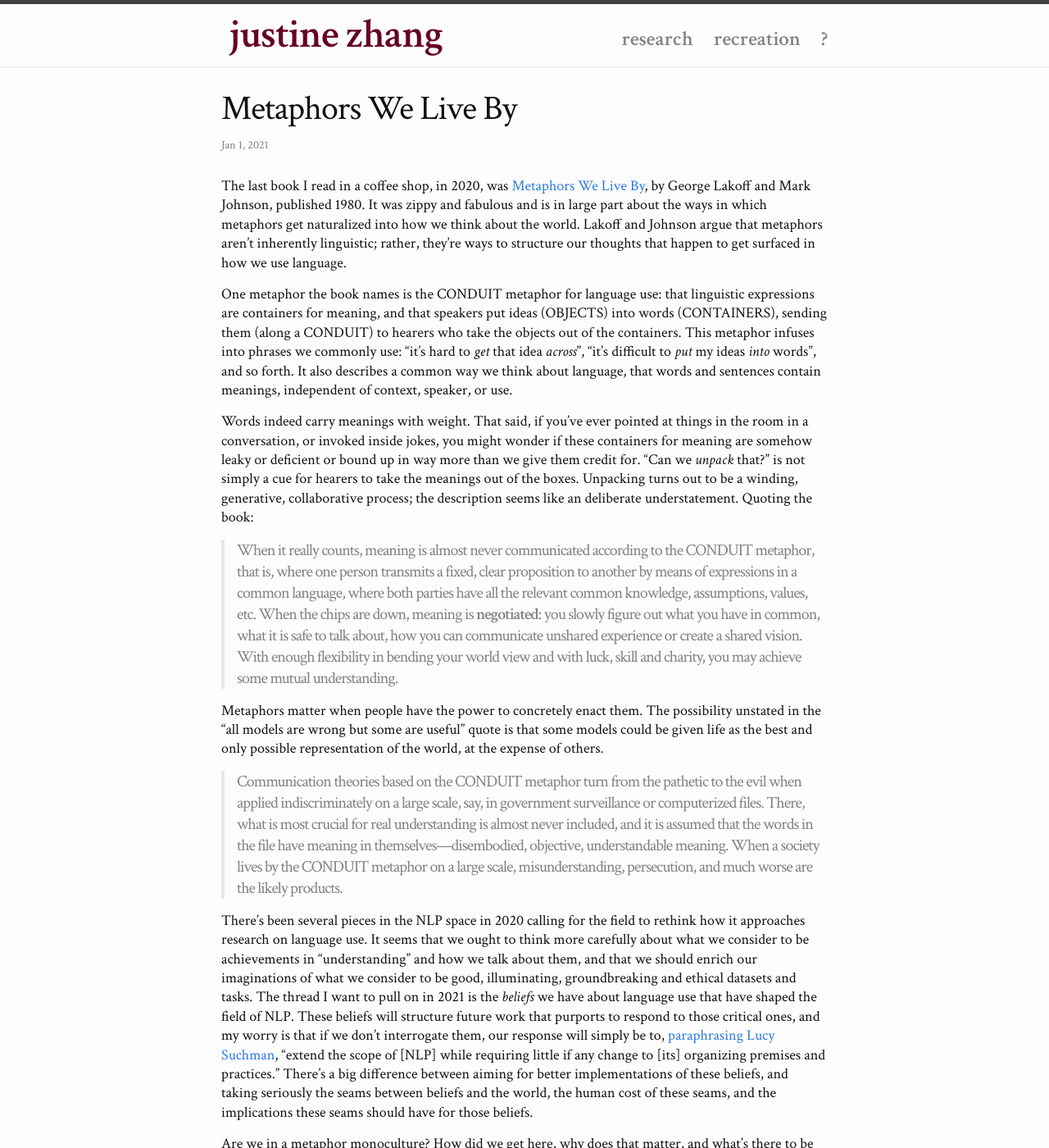
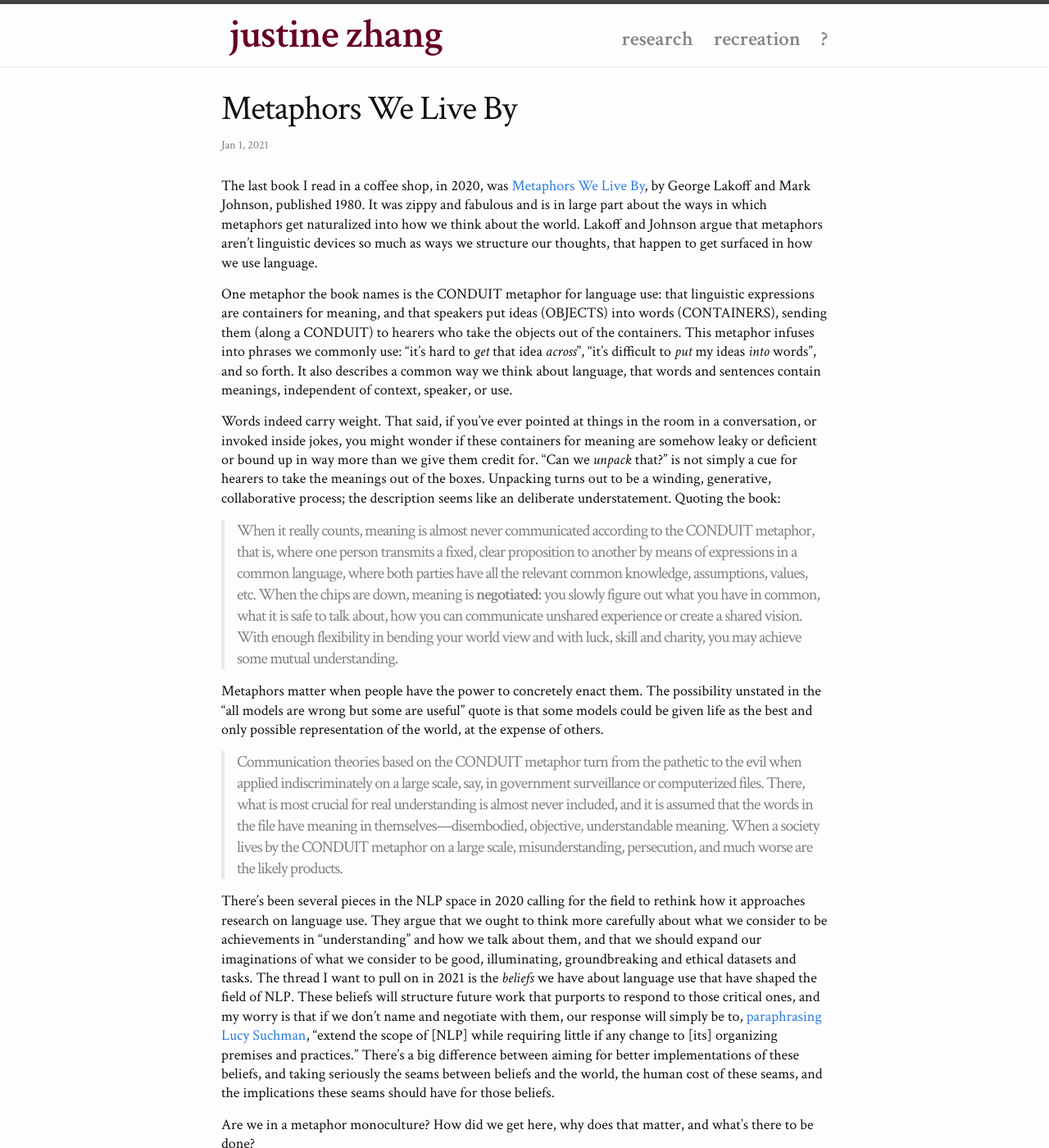
Before and after one commit to tisjune/tisjune.github.io, a Jekyll site: the page built from _posts/2021-01-01-metaphors.md, in a window 1280 px wide and 1400 px high. Shown: the whole window at 82% size. Built offline with Jekyll 4.4.1, drawn with Linux system fonts in a browser that asks for light colours; nearby versions of some CDN libraries.

Commit message:
not a blog

```diff
--- a/_posts/2021-01-01-metaphors.md
+++ b/_posts/2021-01-01-metaphors.md
@@ -5,11 +5,11 @@
 abstract: "On metaphors for language use."
 categories: blog
 ---
-The last book I read in a coffee shop, in 2020, was [Metaphors We Live By](https://press.uchicago.edu/ucp/books/book/chicago/M/bo3637992.html), by George Lakoff and Mark Johnson, published 1980. It was zippy and fabulous and is in large part about the ways in which metaphors get naturalized into how we think about the world. Lakoff and Johnson argue that metaphors aren't inherently linguistic; rather, they're ways to structure our thoughts that happen to get surfaced in how we use language.
+The last book I read in a coffee shop, in 2020, was [Metaphors We Live By](https://press.uchicago.edu/ucp/books/book/chicago/M/bo3637992.html), by George Lakoff and Mark Johnson, published 1980. It was zippy and fabulous and is in large part about the ways in which metaphors get naturalized into how we think about the world. Lakoff and Johnson argue that metaphors aren't linguistic devices so much as ways we structure our thoughts, that happen to get surfaced in how we use language.
 
 One metaphor the book names is the CONDUIT metaphor for language use: that linguistic expressions are containers for meaning, and that speakers put ideas (OBJECTS) into words (CONTAINERS), sending them (along a CONDUIT) to hearers who take the objects out of the containers. This metaphor infuses into phrases we commonly use: "it's hard to _get_ that idea _across_", "it's difficult to _put_ my ideas _into_ words", and so forth. It also describes a common way we think about language, that words and sentences contain meanings, independent of context, speaker, or use.
 
-Words indeed carry meanings with weight. That said, if you've ever pointed at things in the room in a conversation, or invoked inside jokes, you might wonder if these containers for meaning are somehow leaky or deficient or bound up in way more than we give them credit for. "Can we _unpack_ that?" is not simply a cue for hearers to take the meanings out of the boxes. Unpacking turns out to be a winding, generative, collaborative process; the description seems like an deliberate understatement. Quoting the book:
+Words indeed carry weight. That said, if you've ever pointed at things in the room in a conversation, or invoked inside jokes, you might wonder if these containers for meaning are somehow leaky or deficient or bound up in way more than we give them credit for. "Can we _unpack_ that?" is not simply a cue for hearers to take the meanings out of the boxes. Unpacking turns out to be a winding, generative, collaborative process; the description seems like an deliberate understatement. Quoting the book:
 
 > When it really counts, meaning is almost never communicated according to the CONDUIT metaphor, that is, where one person transmits a fixed, clear proposition to another by means of expressions in a common language, where both parties  have all the relevant common knowledge, assumptions, values, etc. When the chips are down, meaning is **negotiated**: you slowly figure out what you have in common, what it is safe to talk about, how you can communicate unshared experience or create a shared vision. With enough flexibility in bending your world view and with luck, skill and charity, you may achieve some mutual understanding.
 
@@ -17,6 +17,6 @@
 
 > Communication theories based on the CONDUIT metaphor turn from the pathetic to the evil when applied indiscriminately on a large scale, say, in government surveillance or computerized files. There, what is most crucial for real understanding is almost never included, and it is assumed that the words in the file have meaning in themselves—disembodied, objective, understandable meaning. When a society lives by the CONDUIT metaphor on a large scale, misunderstanding, persecution, and much worse are the likely products.
 
-There's been several pieces in the NLP space in 2020 calling for the field to rethink how it approaches research on language use. It seems that we ought to think more carefully about what we consider to be achievements in "understanding" and how we talk about them, and that we should enrich our imaginations of what we consider to be good, illuminating, groundbreaking and ethical datasets and tasks. The thread I want to pull on in 2021 is the _beliefs_ we have about language use that have shaped the field of NLP. These beliefs will structure future work that purports to respond to those critical ones, and my worry is that if we don't interrogate them, our response will simply be to, [paraphrasing Lucy Suchman](https://www.lri.fr/~mbl/ENS/CSCW/2017/papers/Suchman-JCSCW94.pdf), "extend the scope of [NLP] while requiring little if any change to [its] organizing premises and practices." There's a big difference between aiming for better implementations of these beliefs, and taking seriously the seams between beliefs and the world, the human cost of these seams, and the implications these seams should have for those beliefs.
+There's been several pieces in the NLP space in 2020 calling for the field to rethink how it approaches research on language use. They argue that we ought to think more carefully about what we consider to be achievements in "understanding" and how we talk about them, and that we should expand our imaginations of what we consider to be good, illuminating, groundbreaking and ethical datasets and tasks. The thread I want to pull on in 2021 is the _beliefs_ we have about language use that have shaped the field of NLP. These beliefs will structure future work that purports to respond to those critical ones, and my worry is that if we don't name and negotiate with them, our response will simply be to, [paraphrasing Lucy Suchman](https://www.lri.fr/~mbl/ENS/CSCW/2017/papers/Suchman-JCSCW94.pdf), "extend the scope of [NLP] while requiring little if any change to [its] organizing premises and practices." There's a big difference between aiming for better implementations of these beliefs, and taking seriously the seams between beliefs and the world, the human cost of these seams, and the implications these seams should have for those beliefs.
 
 Are we in a metaphor monoculture? How did we get here, why does that matter, and what's there to be done?
```
